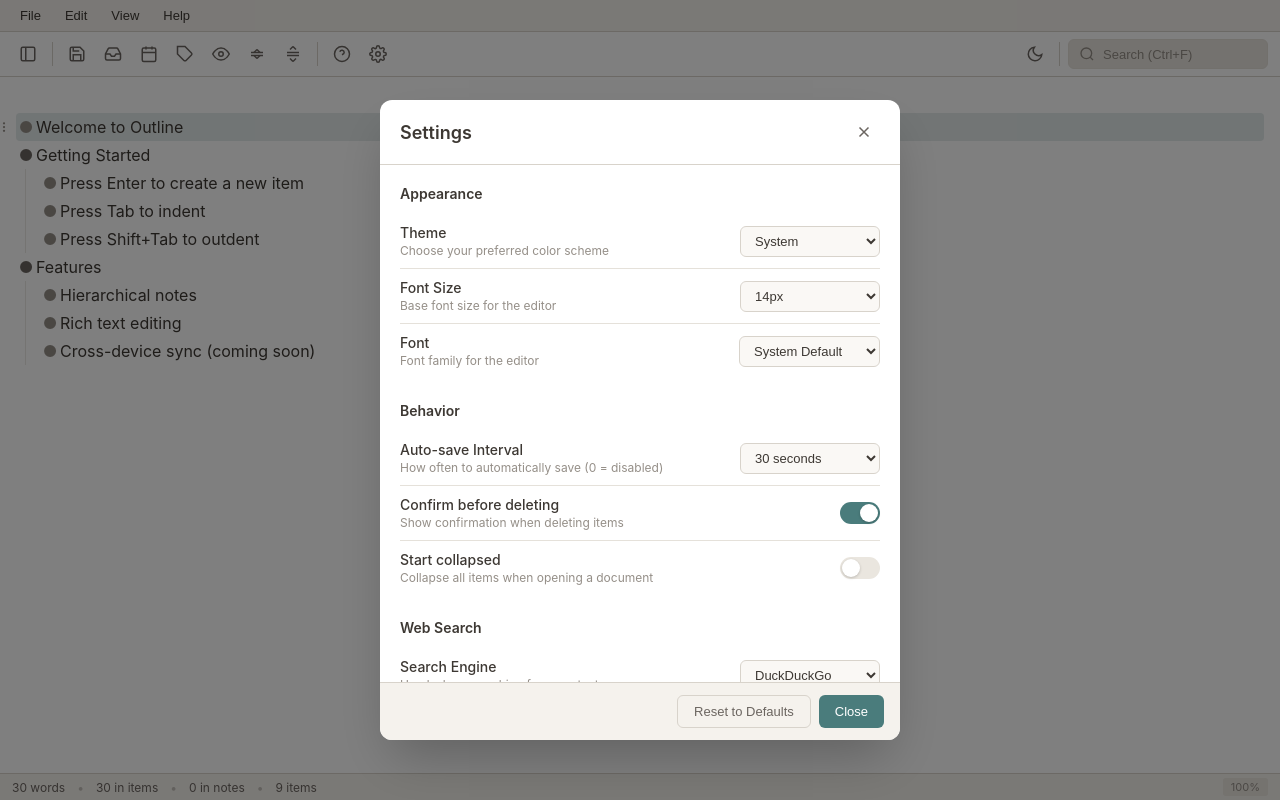
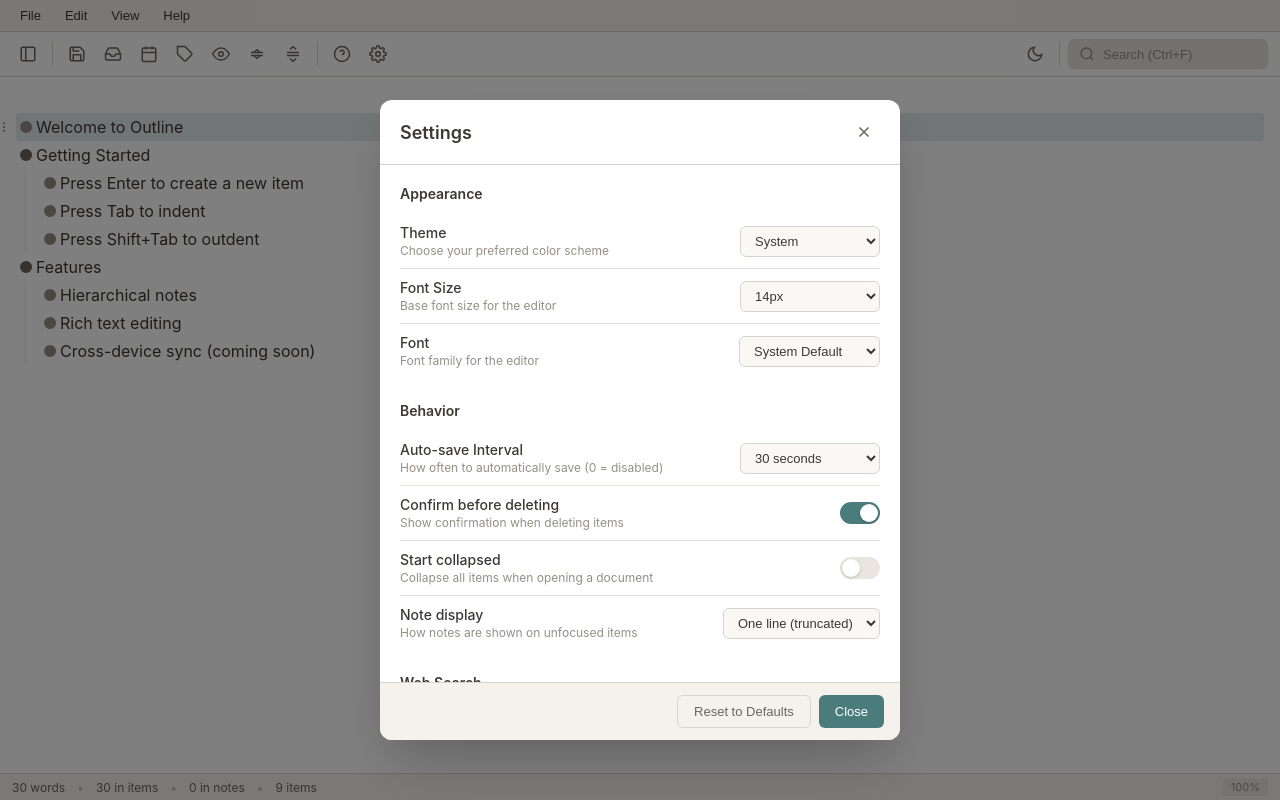
Before and after one commit to andynu/outline, a React (Vite) app in the folder app/: page / in a window 1280 px wide. Both pictures are taken after a click on the button 378 px from the left and 54 px from the top of the page. Built offline with nearby package versions, Linux system fonts and the light colour scheme.

Commit message:
Add notes display configuration setting (none/one-line/full)
Co-Authored-By: Claude Opus 4.6 <noreply@anthropic.com>

```diff
--- a/app/src/components/OutlineItemStatic.tsx
+++ b/app/src/components/OutlineItemStatic.tsx
@@ -1,6 +1,7 @@
 import React, { memo, useRef, useEffect, useState, useMemo, DragEvent, MouseEvent as ReactMouseEvent } from 'react';
 import type { TreeNode } from '../lib/types';
 import { useOutlineStore } from '../store/outlineStore';
+import { useSettingsStore } from '../store/settingsStore';
 import { ContextMenu } from './ui/ContextMenu';
 import { processStaticContentElement, handleStaticContentClick } from '../lib/renderStaticContent';
 import { formatDateRelative } from '../lib/dateUtils';
@@ -25,6 +26,7 @@ export const OutlineItemStatic = memo(function OutlineItemStatic({
   // Use separate selectors with primitive returns for stable memoization
   const isSelected = useOutlineStore(state => state.selectedIds.has(node.id));
   const isDragging = useOutlineStore(state => state.draggedId === node.id);
+  const noteDisplayMode = useSettingsStore(state => state.noteDisplayMode);
   const staticContentRef = useRef<HTMLDivElement>(null);
   const dropPositionRef = useRef<'before' | 'after' | 'child' | null>(null);
   const itemRef = useRef<HTMLDivElement>(null);
@@ -286,10 +288,12 @@ export const OutlineItemStatic = memo(function OutlineItemStatic({
         {node.date && <span className="date-badge">{formatDateRelative(node.date)}</span>}
         {node.recurrence && <span className="recurrence-indicator" title="Repeating">↻</span>}
       </div>
-      {node.note && (
+      {node.note && noteDisplayMode !== 'none' && (
         <div className="note-row">
           <div className="note-content note-preview">
-            {node.note.length > 100 ? node.note.slice(0, 100) + '...' : node.note}
+            {noteDisplayMode === 'one-line'
+              ? (node.note.length > 100 ? node.note.slice(0, 100) + '...' : node.note)
+              : node.note}
           </div>
         </div>
       )}
--- a/app/src/components/ui/SettingsModal.tsx
+++ b/app/src/components/ui/SettingsModal.tsx
@@ -6,7 +6,9 @@ import {
   FONT_SIZES,
   AUTO_SAVE_OPTIONS,
   AVAILABLE_THEMES,
+  NOTE_DISPLAY_OPTIONS,
   type Theme,
+  type NoteDisplayMode,
 } from '../../store/settingsStore';
 import * as api from '../../lib/api';
 import type { DataDirectoryInfo } from '../../lib/api';
@@ -30,6 +32,7 @@ export function SettingsModal({ isOpen, onClose, onOpenShortcuts }: SettingsModa
   const [localAutoSave, setLocalAutoSave] = useState(settings.autoSaveInterval);
   const [localConfirmDelete, setLocalConfirmDelete] = useState(settings.confirmDelete);
   const [localStartCollapsed, setLocalStartCollapsed] = useState(settings.startCollapsed);
+  const [localNoteDisplayMode, setLocalNoteDisplayMode] = useState<NoteDisplayMode>(settings.noteDisplayMode);
   const [localSearchEngine, setLocalSearchEngine] = useState(settings.searchEngine);
   const [localSearchEngineUrl, setLocalSearchEngineUrl] = useState(settings.searchEngineUrl);
 
@@ -48,6 +51,7 @@ export function SettingsModal({ isOpen, onClose, onOpenShortcuts }: SettingsModa
       setLocalAutoSave(settings.autoSaveInterval);
       setLocalConfirmDelete(settings.confirmDelete);
       setLocalStartCollapsed(settings.startCollapsed);
+      setLocalNoteDisplayMode(settings.noteDisplayMode);
       setLocalSearchEngine(settings.searchEngine);
       setLocalSearchEngineUrl(settings.searchEngineUrl);
 
@@ -130,6 +134,11 @@ export function SettingsModal({ isOpen, onClose, onOpenShortcuts }: SettingsModa
     updateSettings({ startCollapsed: value });
   }
 
+  function handleNoteDisplayModeChange(mode: NoteDisplayMode) {
+    setLocalNoteDisplayMode(mode);
+    updateSettings({ noteDisplayMode: mode });
+  }
+
   function handleSearchEngineChange(engine: string) {
     setLocalSearchEngine(engine);
     updateSettings({ searchEngine: engine });
@@ -148,6 +157,7 @@ export function SettingsModal({ isOpen, onClose, onOpenShortcuts }: SettingsModa
     setLocalAutoSave(30);
     setLocalConfirmDelete(true);
     setLocalStartCollapsed(false);
+    setLocalNoteDisplayMode('one-line');
     setLocalSearchEngine('duckduckgo');
     setLocalSearchEngineUrl('');
   }
@@ -298,6 +308,23 @@ export function SettingsModal({ isOpen, onClose, onOpenShortcuts }: SettingsModa
                 <span className="toggle-slider"></span>
               </label>
             </div>
+
+            <div className="setting-row">
+              <label className="setting-label" htmlFor="note-display-mode">
+                <span className="label-text">Note display</span>
+                <span className="label-hint">How notes are shown on unfocused items</span>
+              </label>
+              <select
+                id="note-display-mode"
+                className="setting-select"
+                value={localNoteDisplayMode}
+                onChange={(e) => handleNoteDisplayModeChange(e.target.value as NoteDisplayMode)}
+              >
+                {NOTE_DISPLAY_OPTIONS.map(opt => (
+                  <option key={opt.value} value={opt.value}>{opt.label}</option>
+                ))}
+              </select>
+            </div>
           </section>
 
           {/* Web Search Section */}
--- a/app/src/store/settingsStore.ts
+++ b/app/src/store/settingsStore.ts
@@ -8,6 +8,7 @@ import { create } from 'zustand';
 
 // Types
 export type Theme = 'light' | 'dark' | 'system' | 'gruvbox-dark' | 'gruvbox-light';
+export type NoteDisplayMode = 'none' | 'one-line' | 'full';
 
 export interface Settings {
   // Appearance
@@ -22,6 +23,9 @@ export interface Settings {
 
   // Data
   dataDirectory: string;  // Read-only display of data location
+
+  // Display
+  noteDisplayMode: NoteDisplayMode;  // How notes are shown on unfocused items
 
   // Web Search
   searchEngine: string;  // Search engine preset or 'custom'
@@ -45,6 +49,12 @@ export const SEARCH_ENGINES = [
   { value: 'kagi', label: 'Kagi', url: 'https://kagi.com/search?q=%s' },
   { value: 'brave', label: 'Brave', url: 'https://search.brave.com/search?q=%s' },
   { value: 'custom', label: 'Custom...', url: '' },
+];
+
+export const NOTE_DISPLAY_OPTIONS: { value: NoteDisplayMode; label: string }[] = [
+  { value: 'none', label: 'Hidden' },
+  { value: 'one-line', label: 'One line (truncated)' },
+  { value: 'full', label: 'Full' },
 ];
 
 export const FONT_FAMILIES = [
@@ -81,6 +91,7 @@ const DEFAULT_SETTINGS: Settings = {
   autoSaveInterval: 30,
   confirmDelete: true,
   startCollapsed: false,
+  noteDisplayMode: 'one-line',
   dataDirectory: '~/.outline-data',
   searchEngine: 'duckduckgo',
   searchEngineUrl: '',
```
